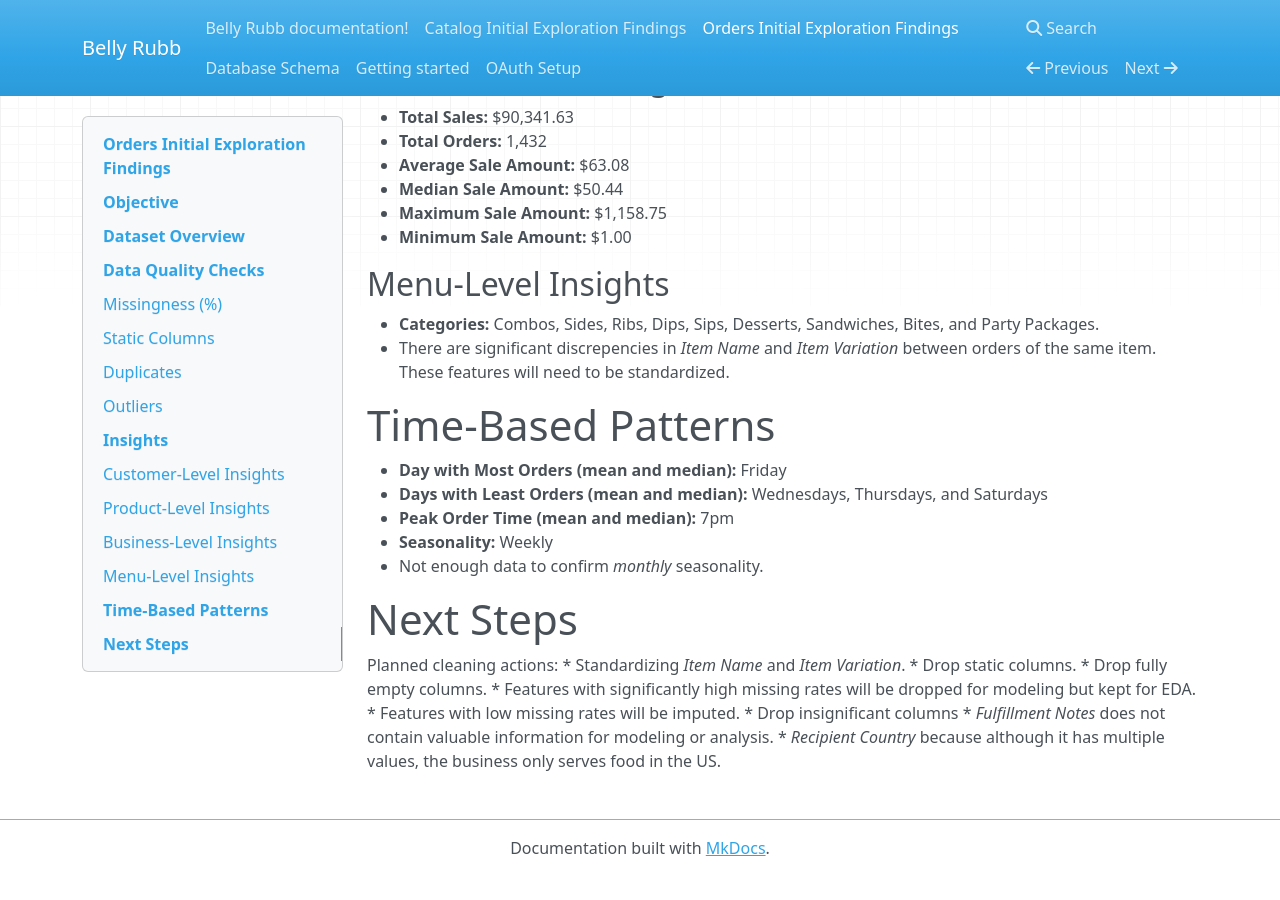
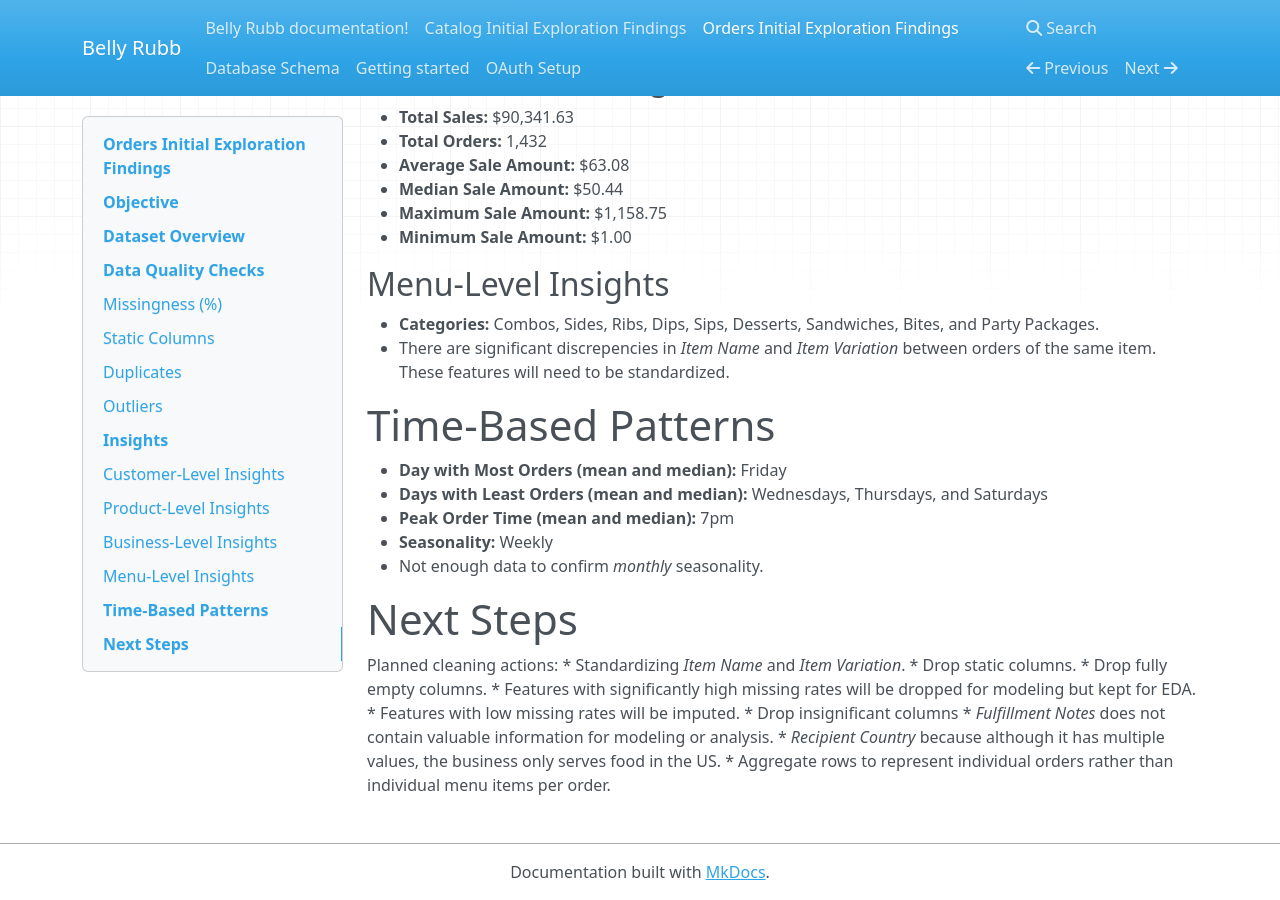
Before and after one commit to ajamkotc/belly_rubb, an MkDocs documentation site: the page built from docs/docs/01_orders_initial_exploration.md, in a window 1280 px wide and 900 px high, scrolled down 2360 px. Built offline with MkDocs 1.6.1, drawn with Linux system fonts in a browser that asks for light colours; nearby versions of some CDN libraries; before the commit the page ends 3236 px from its top, so only the background shows below that.

Commit message:
Complete orders EDA cleaning.

```diff
--- a/docs/docs/01_orders_initial_exploration.md
+++ b/docs/docs/01_orders_initial_exploration.md
@@ -105,3 +105,4 @@ Planned cleaning actions:
 * Drop insignificant columns
     * *Fulfillment Notes* does not contain valuable information for modeling or analysis.
     * *Recipient Country* because although it has multiple values, the business only serves food in the US.
+* Aggregate rows to represent individual orders rather than individual menu items per order.
```
Also changed, not shown: 1 other file.
